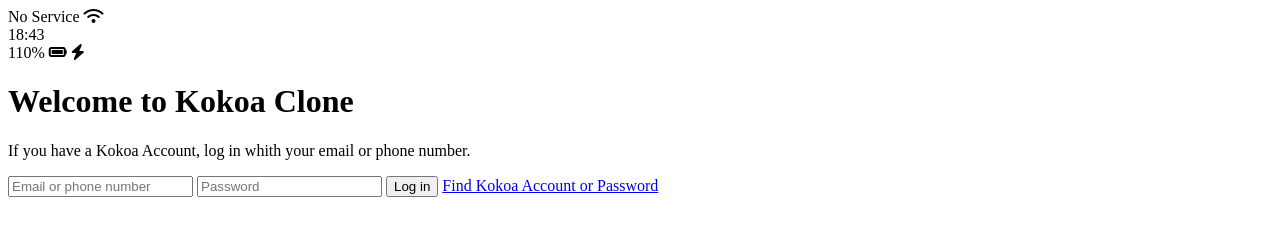
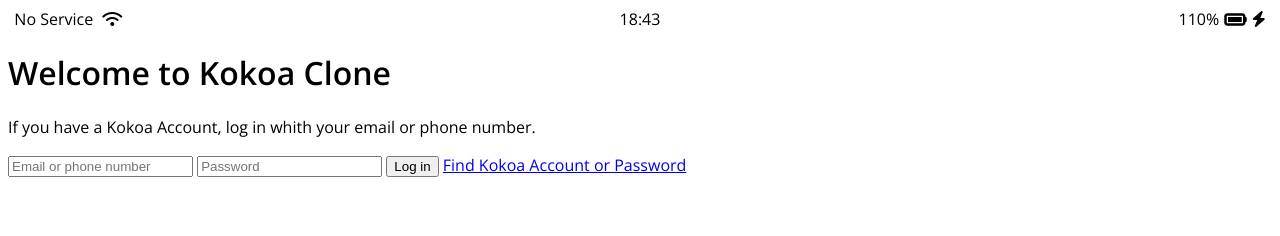
Before and after one commit to GaHee99/kokoa-clone-2021-2, a plain HTML site: page index.html in a window 1280 px wide. Drawn offline with nearby package versions, Linux system fonts and the light colour scheme.

Commit message:
index_css_StatusBar

```diff
--- /dev/null
+++ b/css/styles.css
@@ -0,0 +1,28 @@
+@import url('https://fonts.googleapis.com/css2?family=Open+Sans:wght@400;600&display=swap');
+body {
+  font-family: 'Open Sans', sans-serif;
+}
+
+.status-bar {
+  display: flex;
+  justify-content: center;
+}
+.status-bar__column {
+  width: 33%;
+}
+.status-bar__column:first-child span {
+  margin-right: 5px;
+}
+.status-bar__column:nth-child(2) {
+  display: flex;
+  justify-content: center;
+}
+.status-bar__column:last-child {
+  display: flex;
+  justify-content: flex-end;
+  align-items: center;
+}
+
+.status-bar__column .fa-battery-full {
+  margin: 0px 5px;
+}
--- a/index.html
+++ b/index.html
@@ -1,6 +1,7 @@
 <!DOCTYPE html>
 <html lang="en">
   <head>
+    <link rel="stylesheet" href="css/styles.css" />
     <meta charset="UTF-8" />
     <meta http-equiv="X-UA-Compatible" content="IE=edge" />
     <meta name="viewport" content="width=device-width, initial-scale=1.0" />
@@ -8,16 +9,16 @@
   </head>
   <body>
     <div class="status-bar">
-      <div class="status-bar_column">
+      <div class="status-bar__column">
         <span>No Service</span>
         <i class="fas fa-wifi"></i>
       </div>
-      <div class="status-bar_column">
+      <div class="status-bar__column">
         <span>18:43</span>
       </div>
-      <div class="status-bar_column">
+      <div class="status-bar__column">
         <span>110%</span>
-        <i class="fas fa-battery-full"></i>
+        <i class="fas fa-battery-full fa-lg"></i>
         <i class="fas fa-bolt"></i>
       </div>
     </div>
```
